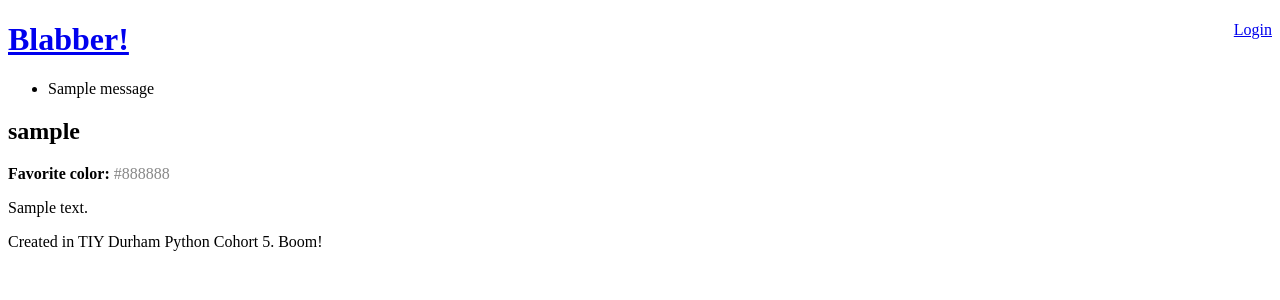
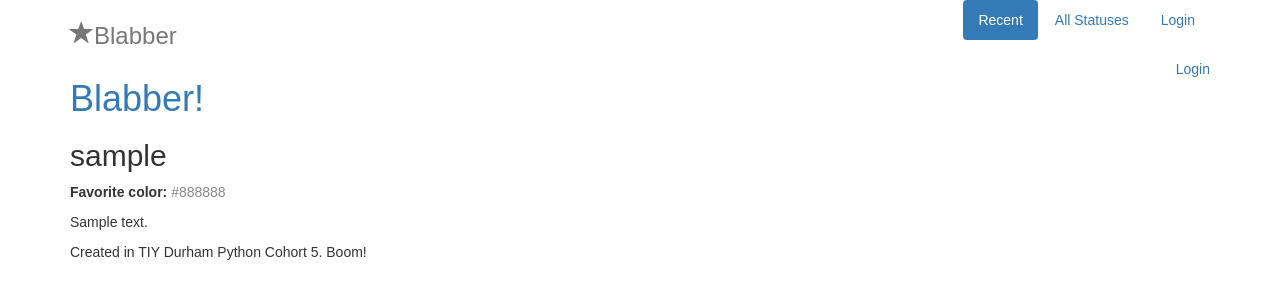
Before and after one commit to tiyd-python-2015-08/blabber, a Django app: page /profile/1 in a window 1280 px wide. Shown: the top 300 px of the page. Run offline with Django 3.2, Linux system fonts and the light colour scheme; tables that the repository leaves empty hold one stand-in row (values such as "Sample post"); one stand-in notice (Sample message) is shown; some libraries are stand-ins or nearby versions.

Commit message:
Bootstrap and static style.css

```diff
--- a/blabber/blabber/settings.py
+++ b/blabber/blabber/settings.py
@@ -38,6 +38,7 @@ INSTALLED_APPS = (
     'django.contrib.messages',
     'django.contrib.staticfiles',
     'debug_toolbar',
+    'bootstrap3',
     'updates',
     'profiles',
 )
@@ -109,3 +110,6 @@ USE_TZ = True
 # https://docs.djangoproject.com/en/1.8/howto/static-files/
 
 STATIC_URL = '/static/'
+STATICFILES_DIRS = (
+    os.path.join(BASE_DIR, "static"),
+)
--- /dev/null
+++ b/blabber/static/style.css
@@ -0,0 +1,22 @@
+body {
+  font-family: sans-serif;
+}
+.featured-jumbo {
+  position: relative;
+  background: none;
+}
+
+.featured-jumbo::after {
+  content: "";
+  border-radius: 8px;
+  opacity: 0.2;
+  top: 0;
+  left: 0;
+  bottom: 0;
+  right: 0;
+  position: absolute;
+  z-index: -1;
+
+  background-size: cover;
+  background-image: url(http://www.hiltonhawaiianvillage.com/assets/img/discover/oahu-island-activities/HHV_Oahu-island-activities_Content_Beaches_455x248_x2.jpg);
+}
--- a/blabber/templates/base.html
+++ b/blabber/templates/base.html
@@ -1,9 +1,30 @@
+{% load staticfiles %}
+{% load bootstrap3 %}
 <!DOCTYPE html>
 <html>
 <head>
   <title>Blabber</title>
+  {% bootstrap_css %}
+  {% bootstrap_javascript jquery=True %}
+  <link rel="stylesheet" type="text/css" href="{% static "style.css" %}">
 </head>
 <body>
+  <div class="container">
+    <div class="header clearfix">
+      <nav>
+        <ul class="nav nav-pills pull-right">
+          <li role="presentation" class="active"><a href="#">Recent</a></li>
+          <li role="presentation"><a href="#">All Statuses</a></li>
+          <li role="presentation"><a href="#">Login</a></li>
+        </ul>
+      </nav>
+      <h3 class="text-muted"><span class="glyphicon glyphicon-star" aria-hidden="true"></span>Blabber</h3>
+    </div>
+
+
+
+
+
   <div style="float: right;">
     {% if user.is_authenticated %}
     Logged in as {{ user.username }} - <a href="{% url 'new_status' %}">Post a status</a>
@@ -13,15 +34,10 @@
     {% endif %}
   </div>
   <h1><a href="/">Blabber!</a></h1>
-  {% if messages %}
-  <ul class="messages">
-      {% for message in messages %}
-      <li{% if message.tags %} class="{{ message.tags }}"{% endif %}>{{ message }}</li>
-      {% endfor %}
-  </ul>
-  {% endif %}
+  {% bootstrap_messages %}
   {% block content %}
   {% endblock %}
   <footer>Created in TIY Durham Python Cohort 5. Boom!</footer>
+</div>
 </body>
 </html>
--- a/blabber/updates/views.py
+++ b/blabber/updates/views.py
@@ -18,6 +18,7 @@ def all_statuses(request):
 
 
 def recent_statuses(request):
+    messages.add_message(request, messages.SUCCESS, 'I think you are looking for this')
     if request.user.is_authenticated():
         statuses = Status.objects.filter(
             user__profile__in=request.user.profile.following.all())
--- a/requirements.txt
+++ b/requirements.txt
@@ -4,3 +4,4 @@ django-debug-toolbar
 django-extensions
 werkzeug
 psycopg2
+django-bootstrap3
```
